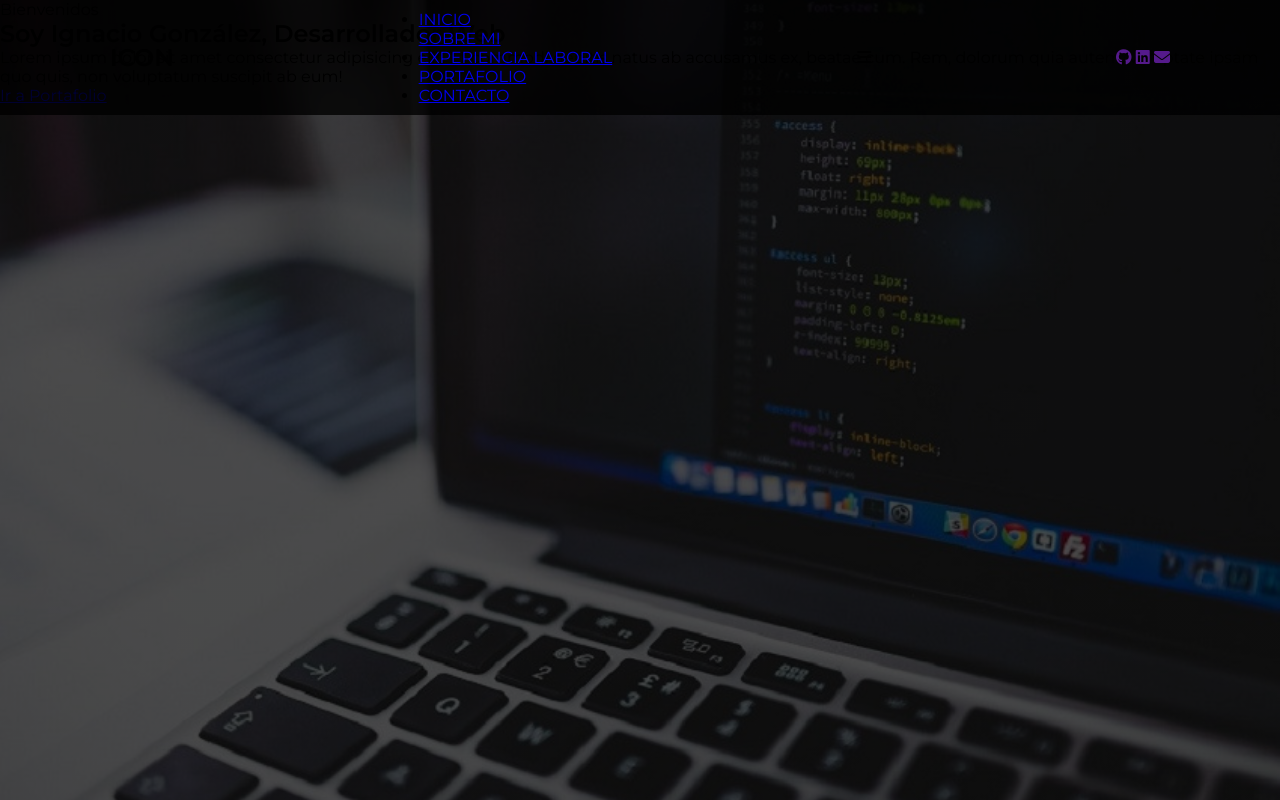
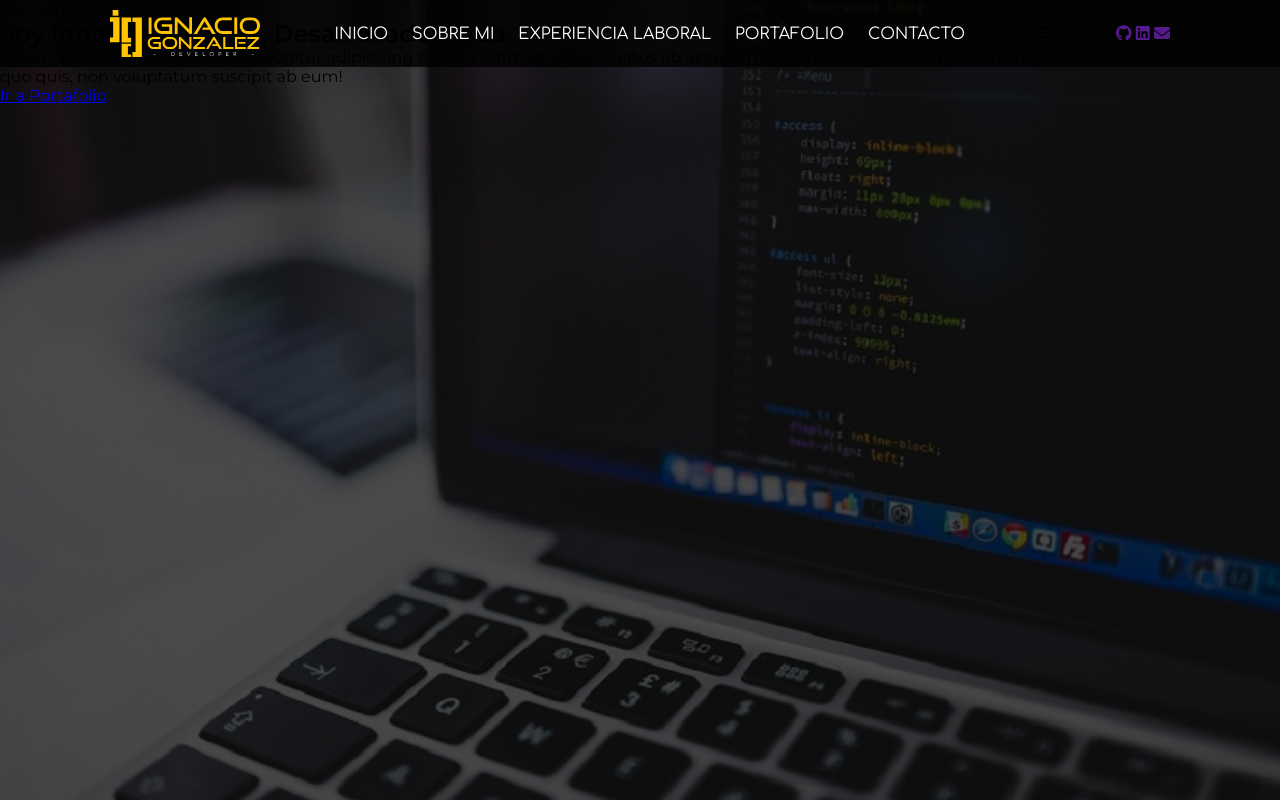
Before and after one commit to GonzalezNacho/Cv-Ticmas, a plain HTML site: page index.html in a window 1280 px wide. Drawn offline with Linux system fonts and the light colour scheme.

Commit message:
agregando los logos y dando estilos al navbar

```diff
--- a/css/style.css
+++ b/css/style.css
@@ -3,6 +3,9 @@
 }*/
 
 @import url('https://fonts.googleapis.com/css2?family=Montserrat:wght@200;400;600&display=swap');
+
+@import url('https://fonts.googleapis.com/css2?family=Comfortaa:wght@300;400;700&display=swap');
+
 
 * {
     margin: 0;
@@ -38,3 +41,20 @@ html {
     align-items: center;
     padding: 10px 20px;
 }
+
+#logo {
+    width: 150px;
+}
+
+#inicio .contenido header .contenido-header nav ul {
+    list-style: none;
+    display: flex;
+    align-items: center;
+}
+
+#inicio .contenido header .contenido-header nav ul  li a{
+    text-decoration: none;
+    color: #ffffff;
+    margin: 0 12px;
+    font-family: 'Comfortaa', cursive;
+}
--- a/index.html
+++ b/index.html
@@ -13,7 +13,7 @@
         <div class="contenido">
             <header>
                 <div class="contenido-header">
-                    <h1>ICON</h1>
+                    <img  id="logo" src="./img/logo3.svg" alt="">
                     <nav id="nav">
                         <ul id="links">
                             <li><a href="#inicio">INICIO</a></li>
```
Also changed, not shown: img/logo1.svg (added), img/logo2.svg (added), img/logo3.svg (added), img/logo4.svg (added), img/logo5.svg (added).
